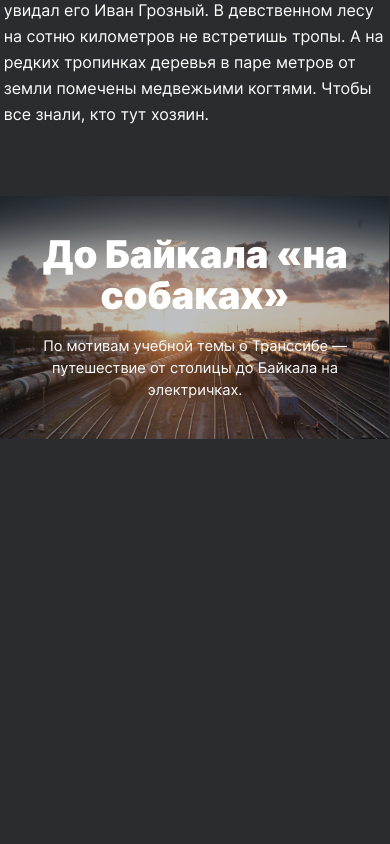
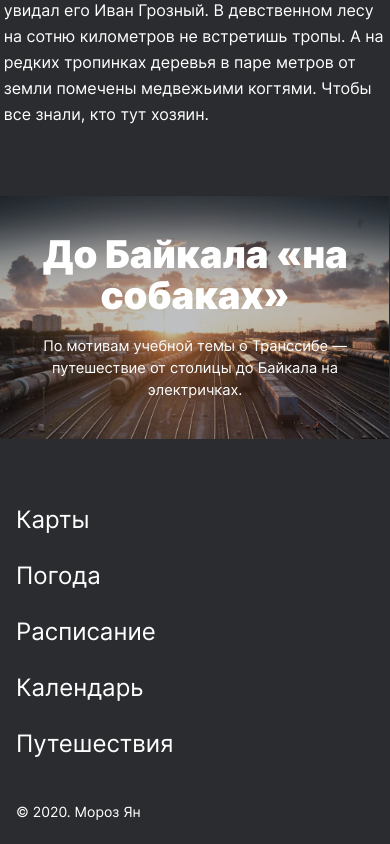
Before and after one commit to yanmoroz/russian-travel, a plain HTML site: page index.html in a window 390 px wide. Shown: the part 7144-7988 px from the top of the page. Before the commit the page ends 7652 px from the top, so only its background shows below. Drawn offline with Linux system fonts and the light colour scheme.

Commit message:
footer block is adaptive

```diff
--- a/blocks/footer/__link/footer__link.css
+++ b/blocks/footer/__link/footer__link.css
@@ -5,3 +5,10 @@
   font-size: 16px;
   line-height: 18px;
 }
+
+@media screen and (max-width: 650px) {
+  .footer__link {
+    font-size: 24px;
+    line-height: 24px;
+  }
+}
--- a/blocks/footer/__links-item/footer__links-item.css
+++ b/blocks/footer/__links-item/footer__links-item.css
@@ -3,5 +3,17 @@
 }
 
 .footer__links-item:last-child {
-  margin-right: 0px;
+  margin-right: 0;
 }
+
+@media screen and (max-width: 650px) {
+  .footer__links-item {
+    margin-right: 0;
+    margin-bottom: 32px;
+  }
+
+  .footer__links-item:last-child {
+    margin-right: 0;
+    margin-bottom: 48px;
+  }
+}
--- a/blocks/footer/__links/footer__links.css
+++ b/blocks/footer/__links/footer__links.css
@@ -5,3 +5,10 @@
   padding: 0;
   margin: 0;
 }
+
+@media screen and (max-width: 650px) {
+  .footer__links {
+    flex-direction: column;
+    align-items: flex-start;
+  }
+}
--- a/blocks/footer/footer.css
+++ b/blocks/footer/footer.css
@@ -4,6 +4,27 @@
   justify-content: space-between;
   align-items: flex-end;
 
-  max-width: 1184px;
-  margin: 0 auto 24px;
+  margin: 0 48px 24px;
 }
+
+@media screen and (min-width: 768px) and (max-width: 1024px) {
+  .footer {
+    margin: 0 calc(3 / 32 * 100vw - 48px) 24px;
+  }
+}
+
+@media screen and (min-width: 650px) and (max-width: 768px) {
+  .footer {
+    margin-bottom: calc(12 / 448 * 100vw + (16px - (320px * 12 / 448)));
+    margin-left: calc(1 / 56 * 100vw + (16px - (320px / 56)));
+    margin-right: calc(1 / 56 * 100vw + (16px - (320px / 56)));
+  }
+}
+
+@media screen and (max-width: 650px) {
+  .footer {
+    flex-direction: column;
+    align-items: flex-start;
+    margin: 0 16px 24px;
+  }
+}
--- a/index.html
+++ b/index.html
@@ -177,7 +177,7 @@
         </a>
       </section>
     </main>
-    <!-- <footer class="footer">
+    <footer class="footer">
       <nav>
         <ul class="footer__links">
           <li class="footer__links-item">
@@ -198,7 +198,7 @@
         </ul>
       </nav>
       <p class="footer__copyright">&copy; 2020. Мороз Ян</p>
-    </footer> -->
+    </footer>
   </div>
 </body>
 
```
